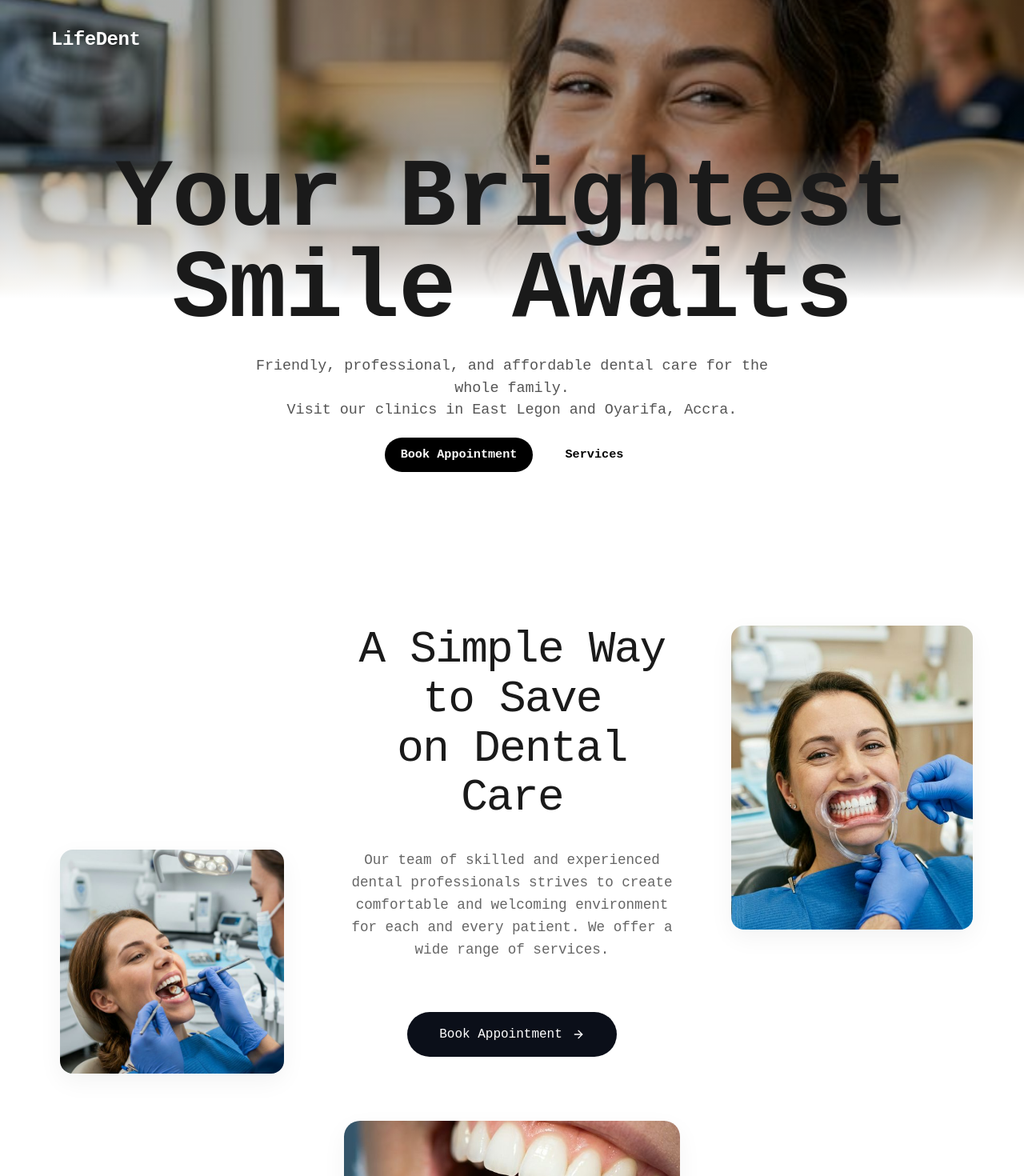
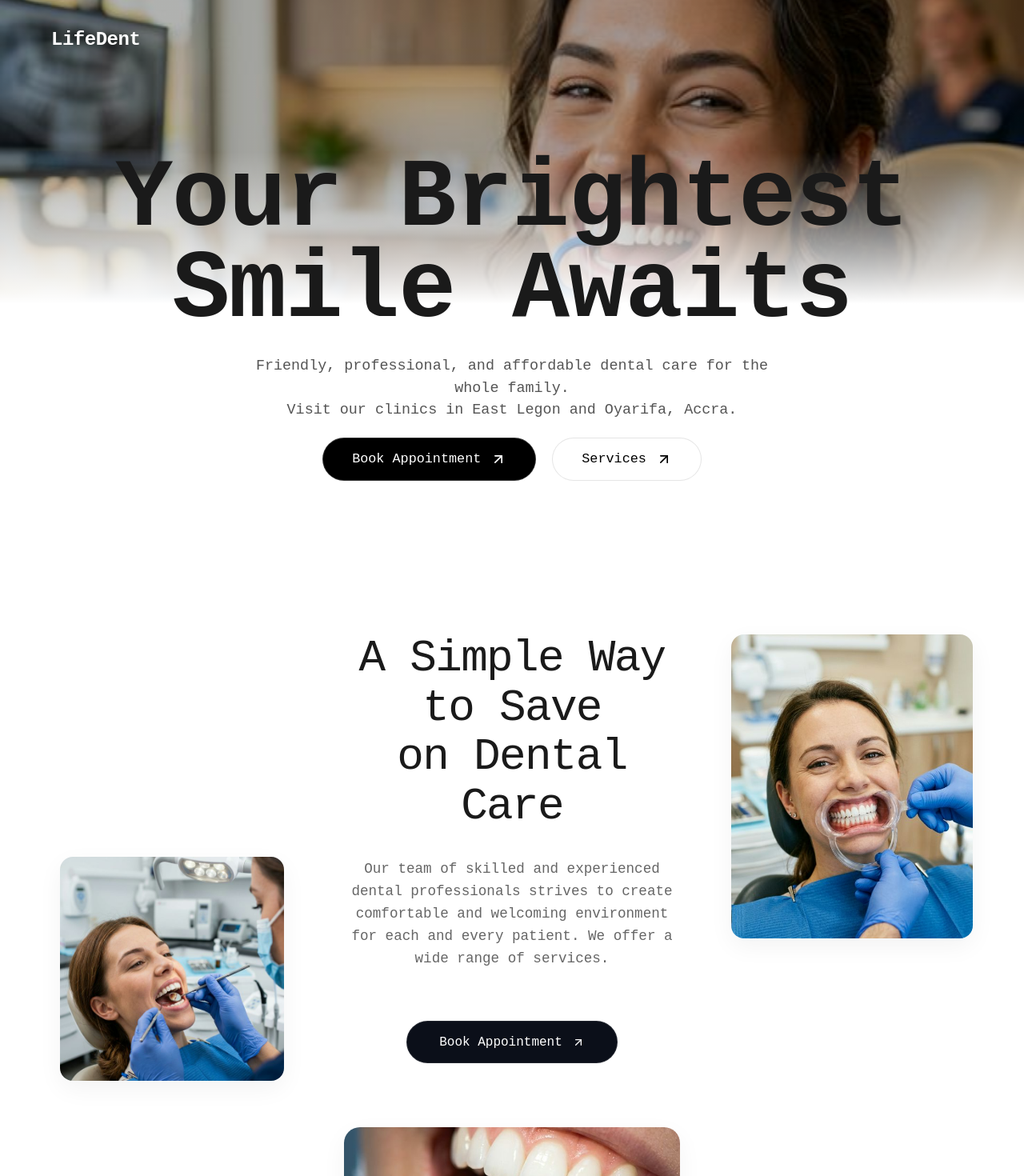
Before and after one commit to darlain71/dentist-site, a React (Vite) app: page /#/ in a window 1280 px wide. Shown: the top 1470 px of the page at 80% size. Built offline with nearby package versions, Linux system fonts and the light colour scheme; a web font is replaced by a local one.

Commit message:
Redesign all buttons to pill-style with diagonal arrow icons

```diff
--- a/src/index.css
+++ b/src/index.css
@@ -224,14 +224,14 @@ body {
   gap: 0.75rem;
   background-color: #0b0f19;
   color: #ffffff;
-  border: none;
-  padding: 1rem 2.5rem;
-  border-radius: 2.5rem;
+  border: 1px solid rgba(255, 255, 255, 0.1);
+  padding: 0.85rem 2.5rem;
+  border-radius: 50px;
   font-weight: 500;
   font-size: 1rem;
   font-family: inherit;
   cursor: pointer;
-  transition: transform 0.2s ease, box-shadow 0.2s ease;
+  transition: all 0.3s ease;
   text-decoration: none;
 }
 
@@ -371,18 +371,18 @@ h6,
 .call-now-btn {
   display: flex;
   align-items: center;
-  gap: 0.5rem;
+  gap: 0.75rem;
   background-color: #ffffff;
   color: #000000;
-  border: none;
-  padding: 0.65rem 1.25rem;
-  border-radius: 2rem;
-  font-weight: 600;
+  border: 1px solid rgba(0, 0, 0, 0.1);
+  padding: 0.75rem 1.75rem;
+  border-radius: 50px;
+  font-weight: 500;
   font-size: 0.95rem;
   font-family: inherit;
   cursor: pointer;
   text-decoration: none;
-  transition: transform 0.2s ease, box-shadow 0.2s ease;
+  transition: all 0.3s ease;
 }
 
 .call-now-btn:hover,
@@ -527,36 +527,36 @@ h6,
   display: flex;
   align-items: center;
   justify-content: center;
-  gap: 0.5rem;
+  gap: 0.75rem;
   background-color: #000000;
   color: #ffffff;
-  border: none;
-  padding: 0.65rem 1.25rem;
-  border-radius: 2rem;
-  font-weight: 600;
-  font-size: 0.95rem;
+  border: 1px solid rgba(255, 255, 255, 0.2);
+  padding: 0.85rem 2.25rem;
+  border-radius: 50px;
+  font-weight: 500;
+  font-size: 1.05rem;
   font-family: inherit;
   cursor: pointer;
   text-decoration: none;
-  transition: transform 0.2s ease, box-shadow 0.2s ease;
+  transition: all 0.3s ease;
 }
 
 .hero-btn-white {
   display: flex;
   align-items: center;
   justify-content: center;
-  gap: 0.5rem;
+  gap: 0.75rem;
   background-color: #ffffff;
   color: #000000;
-  border: none;
-  padding: 0.65rem 1.25rem;
-  border-radius: 2rem;
-  font-weight: 600;
-  font-size: 0.95rem;
+  border: 1px solid rgba(0, 0, 0, 0.1);
+  padding: 0.85rem 2.25rem;
+  border-radius: 50px;
+  font-weight: 500;
+  font-size: 1.05rem;
   font-family: inherit;
   cursor: pointer;
   text-decoration: none;
-  transition: transform 0.2s ease, box-shadow 0.2s ease;
+  transition: all 0.3s ease;
 }
 
 .hero-btn-black:hover {
--- a/src/pages/Booking.jsx
+++ b/src/pages/Booking.jsx
@@ -3,7 +3,7 @@ import { Helmet } from 'react-helmet-async';
 import { Link } from 'react-router-dom';
 import FAQ from '../components/FAQ';
 import Testimonials from '../components/Testimonials';
-import { ArrowRight, ChevronDown, CheckCircle, AlertCircle, Loader2, Calendar, ChevronLeft, ChevronRight } from 'lucide-react';
+import { ArrowRight, ChevronDown, CheckCircle, AlertCircle, Loader2, Calendar, ChevronLeft, ChevronRight, ArrowUpRight } from 'lucide-react';
 
 const CustomCalendar = ({ selectedDate, onSelect, onClose }) => {
   const [currentDate, setCurrentDate] = useState(new Date());
@@ -416,7 +416,7 @@ const Booking = () => {
               ) : (
                 <>
                   <span>Book Appointment</span>
-                  <ArrowRight size={20} />
+                  <ArrowUpRight size={20} />
                 </>
               )}
             </button>
--- a/src/pages/Home.jsx
+++ b/src/pages/Home.jsx
@@ -1,5 +1,5 @@
 import React, { useState } from 'react';
-import { Phone, ArrowRight, ArrowLeft, Star, MapPin, Award } from 'lucide-react';
+import { Phone, ArrowRight, ArrowLeft, Star, MapPin, Award, ArrowUpRight } from 'lucide-react';
 import { Helmet } from 'react-helmet-async';
 import { useInView } from 'react-intersection-observer';
 import { Link } from 'react-router-dom';
@@ -44,10 +44,12 @@ const Home = () => {
 
           <div className="hero-actions">
             <Link to="/booking" className="hero-btn-black">
-              Book Appointment
+              <span>Book Appointment</span>
+              <ArrowUpRight size={20} />
             </Link>
             <Link to="/services" className="hero-btn-white">
-              Services
+              <span>Services</span>
+              <ArrowUpRight size={20} />
             </Link>
           </div>
         </main>
@@ -72,7 +74,7 @@ const Home = () => {
             </p>
             <Link to="/booking" className="section-btn-universal">
               <span>Book Appointment</span>
-              <ArrowRight className="btn-icon" size={16} />
+              <ArrowUpRight className="btn-icon" size={16} />
             </Link>
             <div className="about-img-center-wrapper">
               <img src="/about_center.png" alt="Dental procedure close-up" className="about-img-center" />
```
